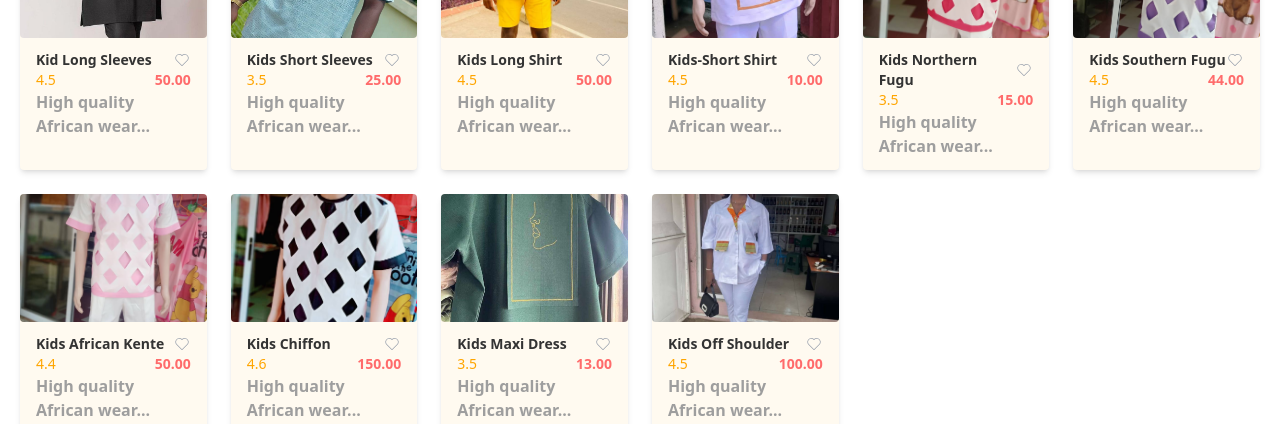
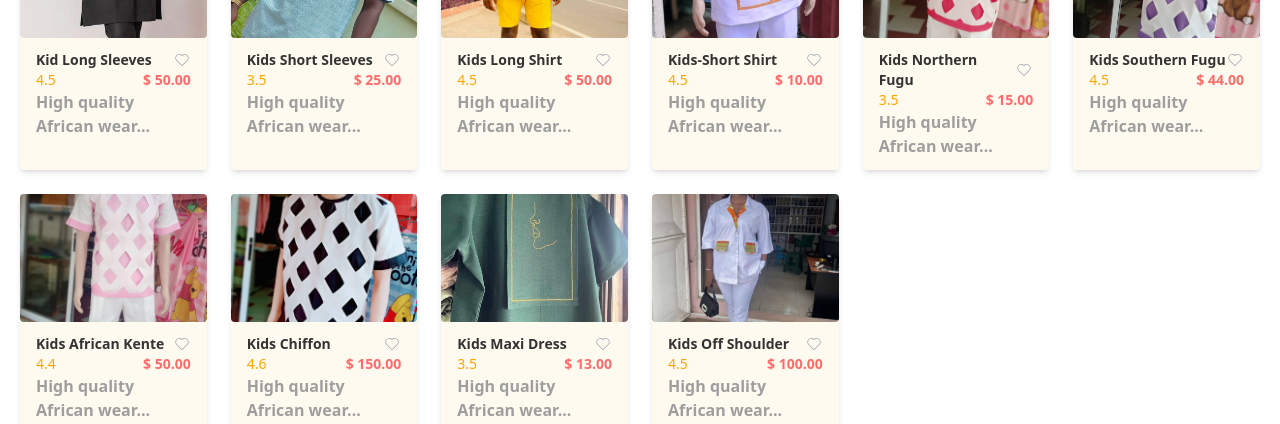
Before and after one commit to owusuvictorjnr/blessed-redeemer-fashion-and-design, a Next.js app: page /category/kids in a window 1280 px wide. Shown: the part 330-754 px from the top of the page. Built offline with nearby package versions, Linux system fonts and the light colour scheme; no server answers.

Commit message:
formatting price to float

```diff
--- a/app/(frontend)/category/[name]/page.tsx
+++ b/app/(frontend)/category/[name]/page.tsx
@@ -84,7 +84,7 @@ const CategoryPage: React.FC<CategoryPageProps> = async ({ params }) => {
               <div className="flex justify-between items-center">
                 <p className="text-sm text-[#FFA500]">{rating}</p>
                 <p className="text-sm font-bold text-[#FF6B6B]">
-                  {(price as number).toFixed(2)}
+                  $ {(price as number).toFixed(2)}
                 </p>
               </div>
               <p className="font-semibold text-[#9E9E9E]">
```
